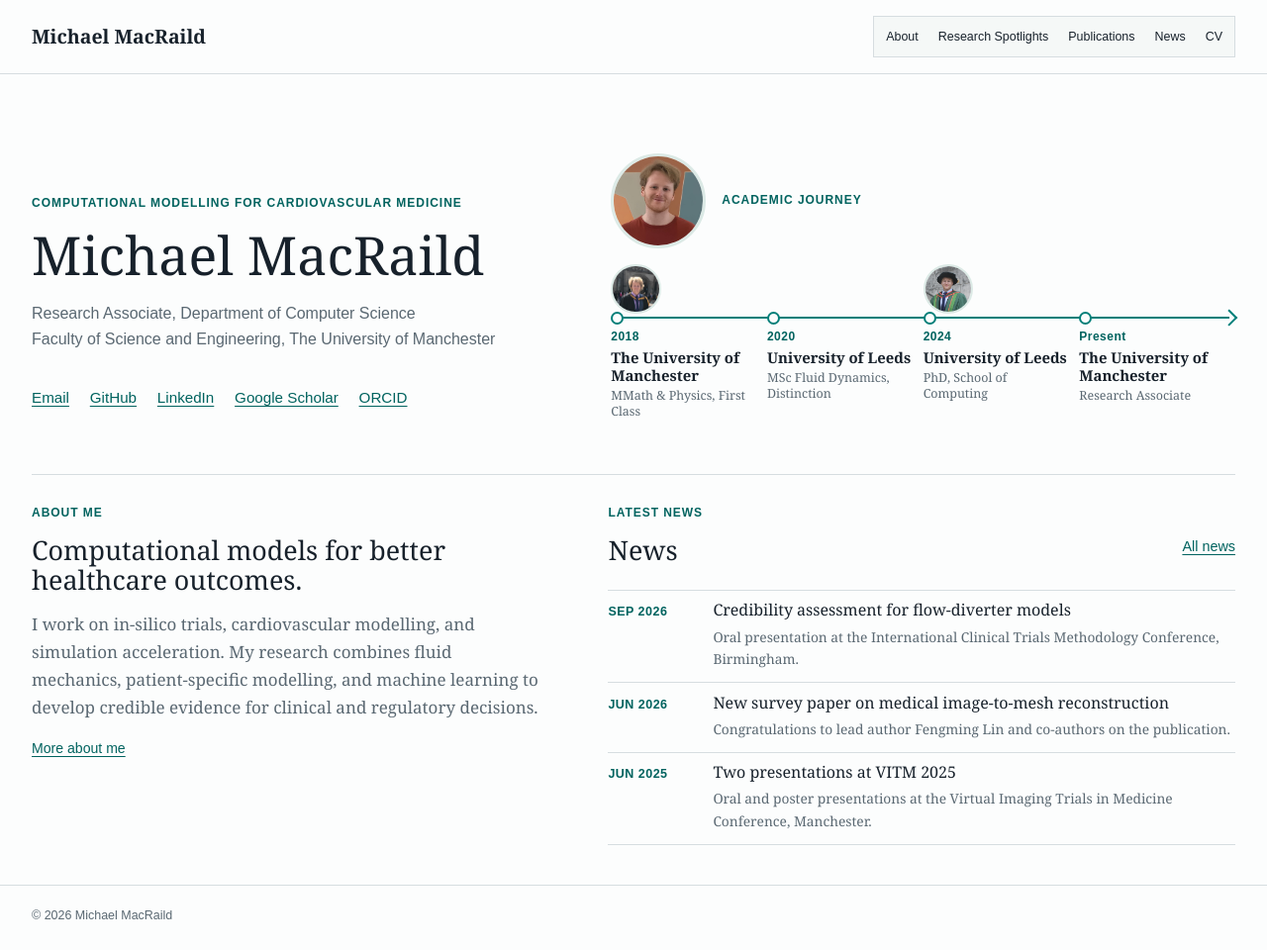
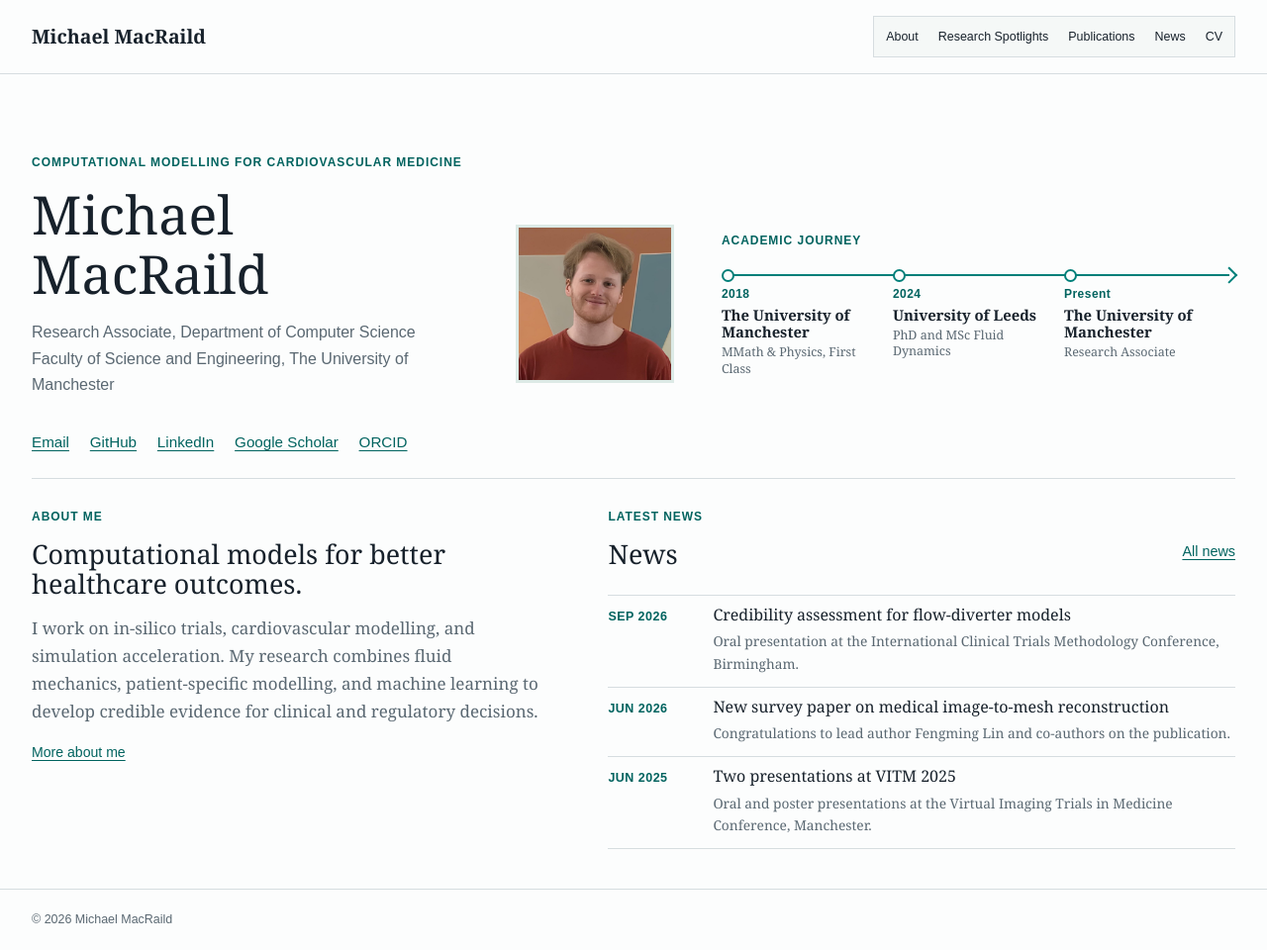
Before and after one commit to michaelmacraild/michaelmacraild.github.io, a Jekyll site: the page built from index.md, in a window 1280 px wide. Shown: the whole page at 99% size. Built offline with Jekyll 4.4.1, drawn with Linux system fonts in a browser that asks for light colours.

Commit message:
Add files via upload

```diff
--- a/assets/css/style.scss
+++ b/assets/css/style.scss
@@ -63,10 +63,11 @@ main { min-height: calc(100vh - 144px); padding: 3.5rem 0 0; }
 .home-page { width: 100vw; margin-left: calc(50% - 50vw); }
 .home-container { width: min(100% - 4rem, 1280px); margin-right: auto; margin-left: auto; }
 .home-page { min-height: calc(100vh - 144px); display: grid; align-content: center; padding: 1.5rem 0 2.5rem; }
-.hero { display: grid; grid-template-columns: minmax(0, .92fr) minmax(470px, 1.08fr); gap: 3rem; align-items: center; padding: 0 0 1.5rem; }
+.hero { display: grid; grid-template-columns: minmax(0, 1fr) minmax(390px, .8fr); gap: 3rem; align-items: center; padding: 0 0 1.5rem; }
+.hero-identity { display: flex; align-items: center; gap: 2rem; min-width: 0; }
 .hero-copy { max-width: 730px; }
-.hero-portrait { display: block; width: 96px; height: 96px; border: 3px solid #dceae6; border-radius: 50%; object-fit: cover; background: #edf1ef; }
-.portrait { display: block; width: 100%; aspect-ratio: 4 / 5; object-fit: cover; background: #edf1ef; }
+.hero-portrait { display: block; flex: 0 0 160px; width: 160px; height: 160px; border: 3px solid #dceae6; object-fit: cover; background: #edf1ef; }
+.portrait { display: block; width: 180px; height: 180px; object-fit: cover; background: #edf1ef; }
 
 h1, h2, h3 { color: var(--ink); font-weight: normal; line-height: 1.12; }
 h1 { margin: 0; font-size: clamp(2.35rem, 4.2vw, 3.8rem); }
@@ -77,8 +78,10 @@ h3 { margin: 0 0 .35rem; font-size: 1.15rem; }
 .lead { max-width: 760px; margin: 1.25rem 0 0; color: #35434b; font-size: 1.17rem; }
 .role { margin: 1rem 0 0; color: var(--muted); font-family: Arial, sans-serif; font-size: 1rem; }
 
-.about-intro { display: grid; grid-template-columns: 220px minmax(0, 1fr); gap: 2.25rem; align-items: start; margin: 2rem 0 1rem; }
+.about-intro { display: grid; grid-template-columns: 180px minmax(0, 1fr); gap: 2.25rem; align-items: start; margin: 2rem 0 1rem; }
 .about-intro .lead { margin-top: 0; }
+.academic-gallery { display: flex; flex-wrap: wrap; gap: 1rem; margin: 1.5rem 0 2rem; }
+.academic-gallery img { display: block; width: 180px; height: 180px; object-fit: cover; }
 
 .links { display: flex; flex-wrap: wrap; gap: .65rem 1.3rem; margin: 2rem 0 0; font-family: Arial, sans-serif; font-size: .95rem; }
 .links a { text-underline-offset: .2em; }
@@ -113,14 +116,11 @@ h3 { margin: 0 0 .35rem; font-size: 1.15rem; }
 .home-news .news-list p { font-size: .86rem; }
 
 .hero-journey { min-width: 0; }
-.journey-heading { display: flex; align-items: center; gap: 1rem; }
-.journey-heading .section-label { margin: 0; }
-.journey-timeline { display: grid; grid-template-columns: repeat(4, minmax(0, 1fr)); list-style: none; margin: 1rem 0 0; padding: 0; position: relative; }
-.journey-timeline::before { content: ""; position: absolute; top: 3.3rem; right: .4rem; left: .4rem; height: 2px; background: var(--accent); }
-.journey-timeline::after { content: ""; position: absolute; top: 3.01rem; right: 0; width: .6rem; height: .6rem; border-top: 2px solid var(--accent); border-right: 2px solid var(--accent); transform: rotate(45deg); }
-.journey-timeline li { min-width: 0; min-height: 11.75rem; padding: 4rem .55rem 0 0; position: relative; }
-.journey-timeline li::before { content: ""; position: absolute; top: 3.03rem; left: 0; width: .56rem; height: .56rem; border: 2px solid var(--accent); border-radius: 50%; background: var(--paper); }
-.journey-graduation { display: block; position: absolute; top: 0; left: 0; width: 3.15rem; height: 3.15rem; border: 2px solid #dceae6; border-radius: 50%; object-fit: cover; }
+.journey-timeline { display: grid; grid-template-columns: repeat(3, minmax(0, 1fr)); list-style: none; margin: 1rem 0 0; padding: 0; position: relative; }
+.journey-timeline::before { content: ""; position: absolute; top: .45rem; right: .4rem; left: .4rem; height: 2px; background: var(--accent); }
+.journey-timeline::after { content: ""; position: absolute; top: .16rem; right: 0; width: .6rem; height: .6rem; border-top: 2px solid var(--accent); border-right: 2px solid var(--accent); transform: rotate(45deg); }
+.journey-timeline li { min-width: 0; padding: 1.15rem .55rem 0 0; position: relative; }
+.journey-timeline li::before { content: ""; position: absolute; top: .18rem; left: 0; width: .56rem; height: .56rem; border: 2px solid var(--accent); border-radius: 50%; background: var(--paper); }
 .journey-timeline time, .journey-timeline strong, .journey-timeline span { display: block; }
 .journey-timeline time { color: var(--accent-dark); font-family: Arial, sans-serif; font-size: .75rem; font-weight: bold; letter-spacing: .04em; }
 .journey-timeline strong { margin-top: .12rem; font-size: .93rem; line-height: 1.2; }
@@ -154,9 +154,10 @@ h3 { margin: 0 0 .35rem; font-size: 1.15rem; }
   main { padding: 2.5rem 0 0; }
   .home-page { min-height: auto; display: block; padding: 0 0 3rem; }
   .hero { grid-template-columns: 1fr; gap: 1.75rem; padding: 0 0 2.5rem; }
+  .hero-identity { align-items: flex-start; flex-direction: column-reverse; gap: 1.25rem; }
   .research-grid { grid-template-columns: 1fr; gap: 1.6rem; }
   .home-dashboard { grid-template-columns: 1fr; gap: 2.5rem; }
-  .journey-timeline { grid-template-columns: repeat(2, minmax(0, 1fr)); row-gap: 1.25rem; }
+  .journey-timeline { grid-template-columns: 1fr; row-gap: 1.25rem; }
   .journey-timeline::before, .journey-timeline::after { display: none; }
   .journey-timeline li { min-height: 0; }
   .section-heading { align-items: start; flex-direction: column; gap: 0; }
@@ -166,5 +167,5 @@ h3 { margin: 0 0 .35rem; font-size: 1.15rem; }
   .spotlight-grid, .spotlight-detail { grid-template-columns: 1fr; }
   .spotlight-detail { gap: 1.3rem; margin-top: 2.6rem; }
   .about-intro { grid-template-columns: 1fr; gap: 1.5rem; }
-  .portrait { width: min(220px, 100%); }
+  .portrait { width: 180px; }
 }
--- a/index.md
+++ b/index.md
@@ -4,27 +4,26 @@ layout: default
 
 <div class="home-page">
   <section class="hero home-container">
-    <div class="hero-copy">
-      <p class="eyebrow">Computational Modelling for Cardiovascular Medicine</p>
-      <h1>Michael MacRaild</h1>
-      <p class="role">Research Associate, Department of Computer Science<br>Faculty of Science and Engineering, The University of Manchester</p>
-      <div class="links">
-        <a href="mailto:michael.macraild@manchester.ac.uk">Email</a>
-        <a href="https://github.com/michaelmacraild">GitHub</a>
-        <a href="https://www.linkedin.com/in/michael-macraild-78b3101bb/">LinkedIn</a>
-        <a href="https://scholar.google.com/citations?user=LOe0B4YAAAAJ&amp;hl=en&amp;oi=ao">Google Scholar</a>
-        <a href="https://orcid.org/0009-0001-3307-743X">ORCID</a>
+    <div class="hero-identity">
+      <div class="hero-copy">
+        <p class="eyebrow">Computational Modelling for Cardiovascular Medicine</p>
+        <h1>Michael MacRaild</h1>
+        <p class="role">Research Associate, Department of Computer Science<br>Faculty of Science and Engineering, The University of Manchester</p>
+        <div class="links">
+          <a href="mailto:michael.macraild@manchester.ac.uk">Email</a>
+          <a href="https://github.com/michaelmacraild">GitHub</a>
+          <a href="https://www.linkedin.com/in/michael-macraild-78b3101bb/">LinkedIn</a>
+          <a href="https://scholar.google.com/citations?user=LOe0B4YAAAAJ&amp;hl=en&amp;oi=ao">Google Scholar</a>
+          <a href="https://orcid.org/0009-0001-3307-743X">ORCID</a>
+        </div>
       </div>
+      <img class="hero-portrait" src="{{ '/assets/img/profile.jpg' | relative_url }}" alt="Michael MacRaild" width="160" height="160">
     </div>
     <aside class="hero-journey" aria-labelledby="academic-journey-title">
-      <div class="journey-heading">
-        <img class="hero-portrait" src="{{ '/assets/img/profile.jpg' | relative_url }}" alt="Michael MacRaild" width="96" height="96">
-        <p class="section-label" id="academic-journey-title">Academic journey</p>
-      </div>
+      <p class="section-label" id="academic-journey-title">Academic journey</p>
       <ol class="journey-timeline">
-        <li><img class="journey-graduation" src="{{ '/assets/img/UoM.jpg' | relative_url }}" alt="Michael MacRaild at his University of Manchester graduation ceremony in 2018"><time datetime="2018">2018</time><strong>The University of Manchester</strong><span>MMath &amp; Physics, First Class</span></li>
-        <li><time datetime="2020">2020</time><strong>University of Leeds</strong><span>MSc Fluid Dynamics, Distinction</span></li>
-        <li><img class="journey-graduation" src="{{ '/assets/img/UoL.JPG' | relative_url }}" alt="Michael MacRaild at his University of Leeds graduation ceremony in 2024"><time datetime="2024">2024</time><strong>University of Leeds</strong><span>PhD, School of Computing</span></li>
+        <li><time datetime="2018">2018</time><strong>The University of Manchester</strong><span>MMath &amp; Physics, First Class</span></li>
+        <li><time datetime="2024">2024</time><strong>University of Leeds</strong><span>PhD and MSc Fluid Dynamics</span></li>
         <li><time>Present</time><strong>The University of Manchester</strong><span>Research Associate</span></li>
       </ol>
     </aside>
```
Also changed, not shown: about.md (+6 -1 lines).
